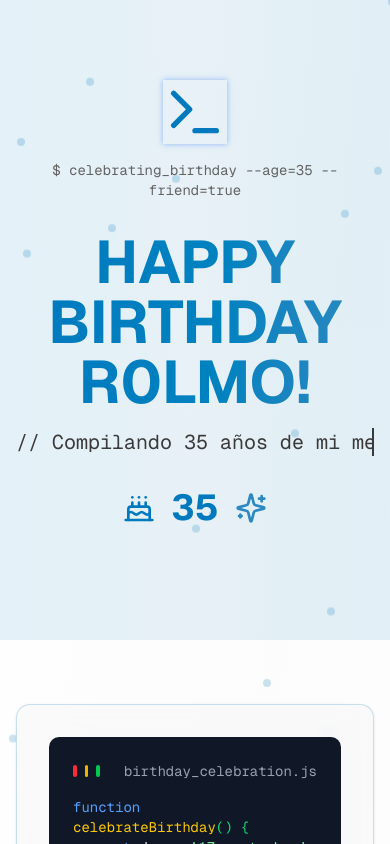
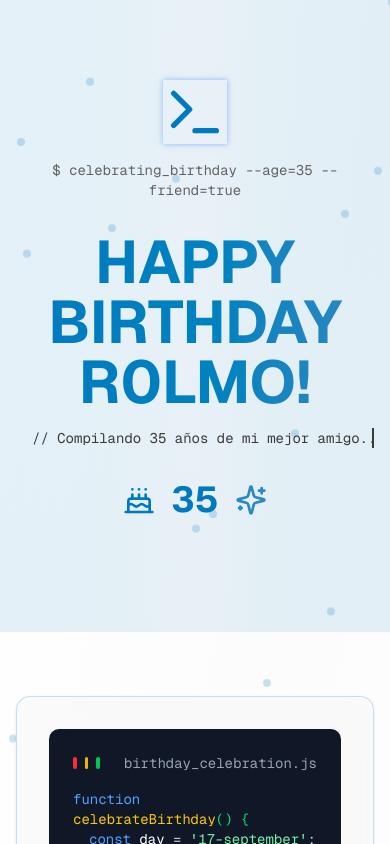
Before and after one commit to R0LM0/birthday-landing, a Next.js app: page / in a window 390 px wide. Shown: the top 844 px of the page. Built offline with nearby package versions, Linux system fonts and the light colour scheme.

Commit message:
feat: add responsive text sizing and update birthday dedication message

```diff
--- a/app/page.tsx
+++ b/app/page.tsx
@@ -96,7 +96,7 @@ export default function BirthdayPage() {
           </h1>
 
           {showMessage && (
-            <div className="typewriter font-mono text-xl md:text-2xl text-foreground mb-8 mx-auto max-w-2xl">
+            <div className="typewriter font-mono text-sm sm:text-base md:text-xl lg:text-2xl text-foreground mb-8 mx-auto max-w-2xl px-4">
               // Compilando 35 años de mi mejor amigo...
             </div>
           )}
```
Also changed, not shown: 1 other file (tests, documents, lock files or other folders).
